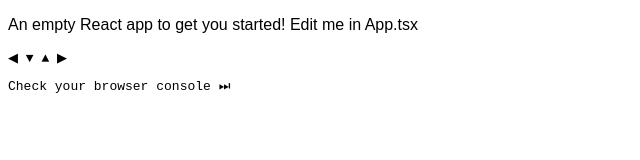
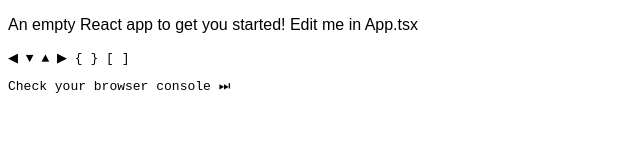
Before and after one commit to makenotion/starter, a Next.js app: page / in a window 1280 px wide. Shown: the top 160 px of the page, without its empty margins (0-640 px from the left). Built offline with nearby package versions, Linux system fonts and the light colour scheme.

Commit message:
Add squiggly braces to starter and add prettier.

```diff
--- a/App.tsx
+++ b/App.tsx
@@ -1,18 +1,20 @@
 // @ts-nocheck
 // Feel free to remove if you'd like types!
 
-import { block } from "./data";
+import { block } from "./data"
 
-console.log(block);
+console.log(block)
 
 export function App() {
 	return (
 		<main>
 			<p>An empty React app to get you started! Edit me in App.tsx</p>
 			<pre>
-        <p>◀ ▼ ▲ ▶</p>
+				<p>
+					◀ ▼ ▲ ▶ {"{"} {"}"} {"["} {"]"}
+				</p>
 				<p>Check your browser console ⏭</p>
 			</pre>
 		</main>
-  );
+	)
 }
```
Also changed, not shown: 1 other file (tests, documents, lock files or other folders). Lines whose indentation alone changed are shown as unchanged.
